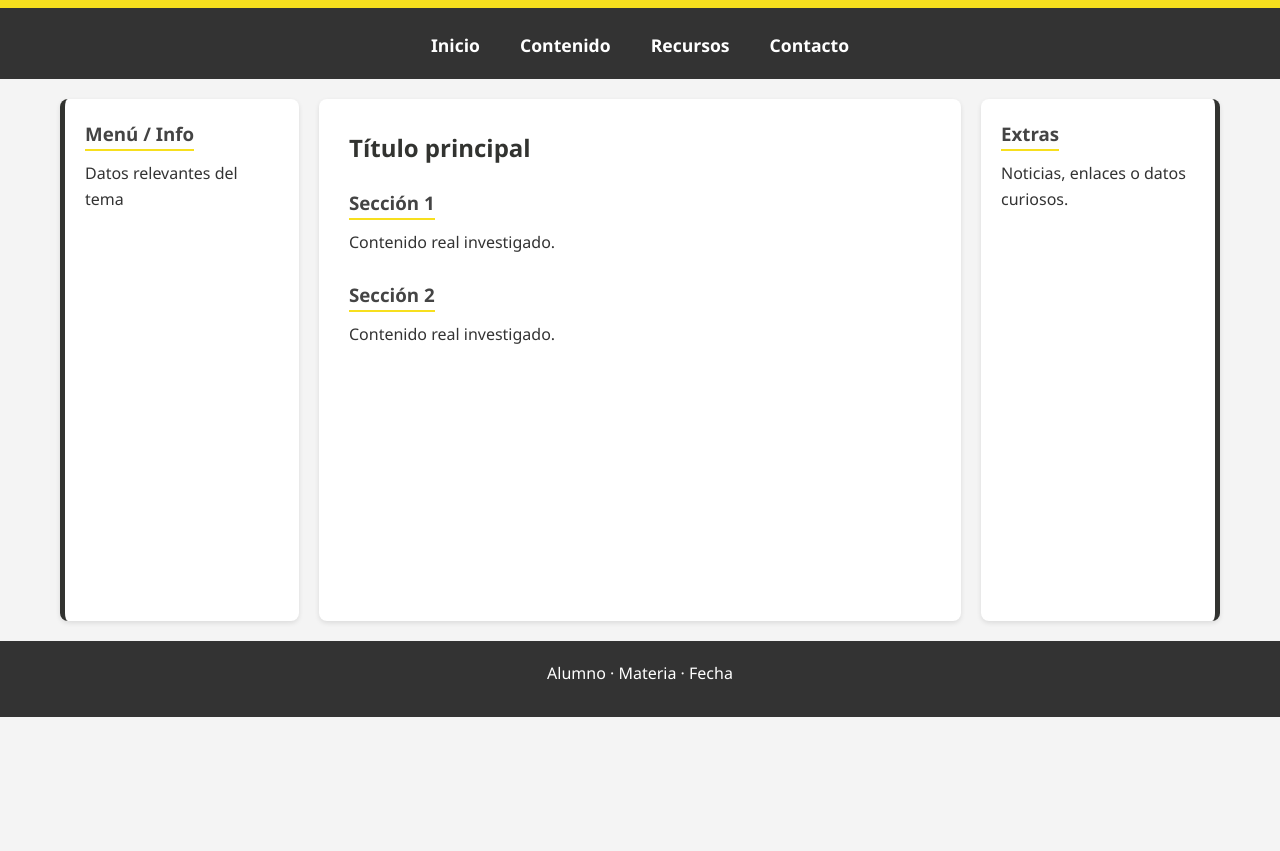
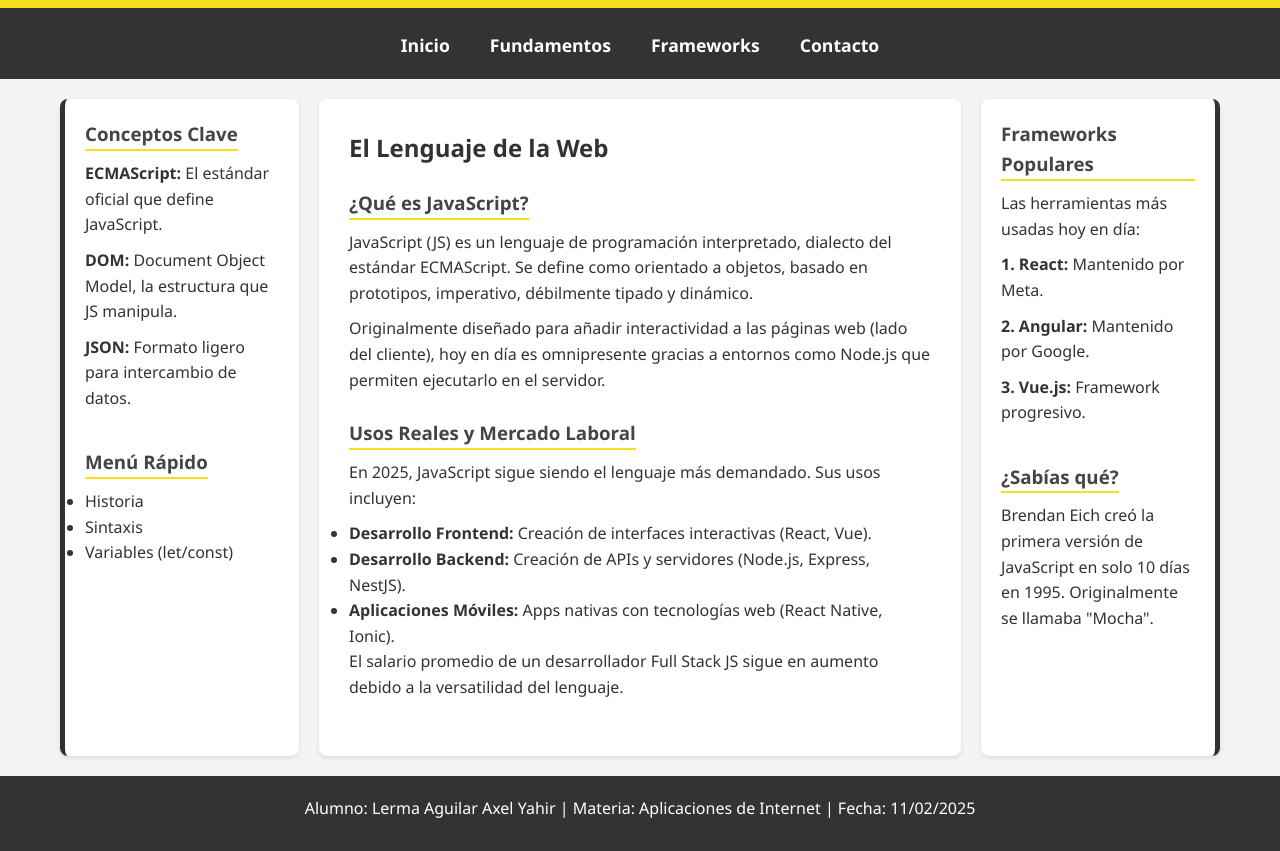
Before and after one commit to AxelLerma/Html06---Practica-Sitio-Web, a plain HTML site: page index.html in a window 1280 px wide. Shown: the part 83-934 px from the top of the page. Before the commit the page ends 800 px from the top, so only its background shows below. Drawn offline with Linux system fonts and the light colour scheme.

Commit message:
[CHANGE]: cambie lo proporcionado por el profesor con informacion investigada

```diff
--- a/index.html
+++ b/index.html
@@ -2,42 +2,82 @@
 <html lang="es">
 <head>
     <meta charset="UTF-8">
-<title>Sitio Informativo Flexbox</title>
-<link rel="stylesheet" href="css/style.css">
+    <meta name="viewport" content="width=device-width, initial-scale=1.0">
+    <title>Introducción a JS Moderno</title>
+    <!-- En tu proyecto real, descomenta la siguiente línea y borra las etiquetas <style> -->
+    <link rel="stylesheet" href="/css/style.css">
+
+    <style>
+        </style>
 </head>
+
 <body>
+
     <header>
-<h1>Tema del Sitio</h1>
+        <h1>Introducción a JavaScript Moderno</h1>
     </header>
+
     <nav>
         <a href="#">Inicio</a>
-<a href="#">Contenido</a>
-<a href="#">Recursos</a>
+        <a href="#">Fundamentos</a>
+        <a href="#">Frameworks</a>
         <a href="#">Contacto</a>
     </nav>
+
     <main>
+        <!-- HTML BASE OBLIGATORIO DEL PDF -->
+
         <aside class="left">
-<h3>Menú / Info</h3>
-<p>Datos relevantes del tema</p>
+            <h3>Conceptos Clave</h3>
+            <p><strong>ECMAScript:</strong> El estándar oficial que define JavaScript.</p>
+            <p><strong>DOM:</strong> Document Object Model, la estructura que JS manipula.</p>
+            <p><strong>JSON:</strong> Formato ligero para intercambio de datos.</p>
+            <br>
+            <h3>Menú Rápido</h3>
+            <ul>
+                <li>Historia</li>
+                <li>Sintaxis</li>
+                <li>Variables (let/const)</li>
+            </ul>
         </aside>
+
         <article>
-<h2>Título principal</h2>
+            <h2>El Lenguaje de la Web</h2>
+
             <section>
-<h3>Sección 1</h3>
-<p>Contenido real investigado.</p>
+                <h3>¿Qué es JavaScript?</h3>
+                <p>JavaScript (JS) es un lenguaje de programación interpretado, dialecto del estándar ECMAScript. Se define como orientado a objetos, basado en prototipos, imperativo, débilmente tipado y dinámico.</p>
+                <p>Originalmente diseñado para añadir interactividad a las páginas web (lado del cliente), hoy en día es omnipresente gracias a entornos como Node.js que permiten ejecutarlo en el servidor.</p>
             </section>
+
             <section>
-<h3>Sección 2</h3>
-<p>Contenido real investigado.</p>
+                <h3>Usos Reales y Mercado Laboral</h3>
+                <p>En 2025, JavaScript sigue siendo el lenguaje más demandado. Sus usos incluyen:</p>
+                <ul>
+                    <li><strong>Desarrollo Frontend:</strong> Creación de interfaces interactivas (React, Vue).</li>
+                    <li><strong>Desarrollo Backend:</strong> Creación de APIs y servidores (Node.js, Express, NestJS).</li>
+                    <li><strong>Aplicaciones Móviles:</strong> Apps nativas con tecnologías web (React Native, Ionic).</li>
+                </ul>
+                <p>El salario promedio de un desarrollador Full Stack JS sigue en aumento debido a la versatilidad del lenguaje.</p>
             </section>
         </article>
+
         <aside class="right">
-<h3>Extras</h3>
-<p>Noticias, enlaces o datos curiosos.</p>
+            <h3>Frameworks Populares</h3>
+            <p>Las herramientas más usadas hoy en día:</p>
+            <p><strong>1. React:</strong> Mantenido por Meta.</p>
+            <p><strong>2. Angular:</strong> Mantenido por Google.</p>
+            <p><strong>3. Vue.js:</strong> Framework progresivo.</p>
+            <br>
+            <h3>¿Sabías qué?</h3>
+            <p>Brendan Eich creó la primera versión de JavaScript en solo 10 días en 1995. Originalmente se llamaba "Mocha".</p>
         </aside>
+
     </main>
+
     <footer>
-<p>Alumno · Materia · Fecha</p>
+        <p>Alumno: Lerma Aguilar Axel Yahir | Materia: Aplicaciones de Internet | Fecha: 11/02/2025</p>
     </footer>
+
 </body>
 </html>
```
Lines whose indentation alone changed are shown as unchanged.
